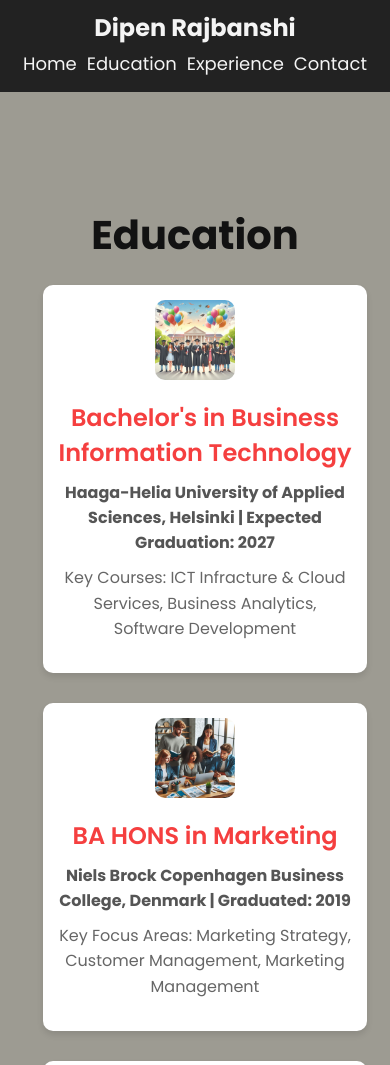
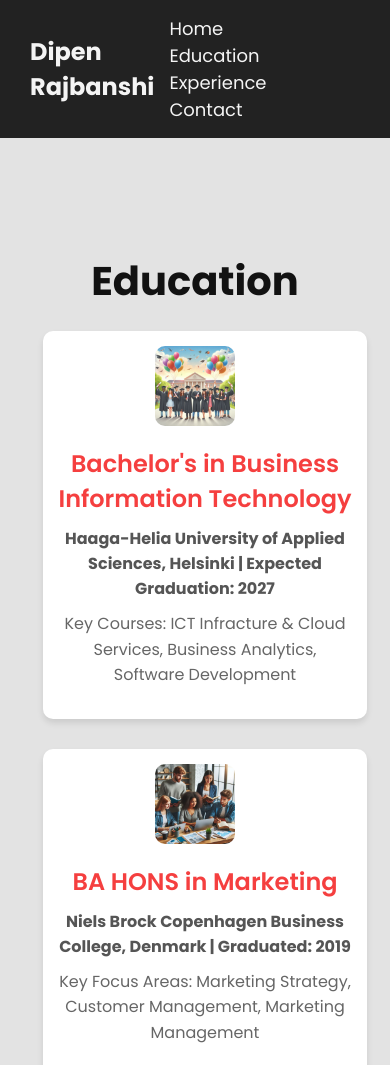
Before and after one commit to Dipen-Rajbanshi/my-digital-cv, a plain HTML site: page education.html in a window 390 px wide. Shown: the top 1065 px of the page. Drawn offline with Linux system fonts and the light colour scheme.

Commit message:
Color adjustment for accessibility

```diff
--- a/contact.css
+++ b/contact.css
@@ -46,7 +46,7 @@ nav a:hover {
 .contact {
     padding: 4rem 5%;
     text-align: center;
-    background-color: #9D9B92;
+    background-color: #E3E3E3;
 }
 
 .container {
--- a/education.css
+++ b/education.css
@@ -48,31 +48,11 @@ nav a:hover {
     color: #f53f3f;
 }
 
-/* Adding media queries for Mobile responsiveness for header and nav */
-@media (max-width: 768px) {
-    header {
-        flex-direction: column;
-        align-items: center;
-        padding: 10px;
-    }
-
-    nav {
-        display: flex;
-        flex-wrap: wrap;
-        justify-content: center;
-    }
-
-    nav a {
-        margin: 5px;
-    }
-}
-
-
 /*styling for the home section*/
 .education {
     text-align: center;
     padding: 5rem 3rem 2rem;
-    background: #9D9B92;
+    background: #E3E3E3;
     font-family: 'Poppins', sans-serif;
     margin-bottom: 10px;
 }
--- a/experience.css
+++ b/experience.css
@@ -50,7 +50,7 @@ nav a:hover {
 /* Experience Section Styling */
 .experience {
     padding: 2rem 5%;
-    background-color: #9D9B92;
+    background-color: #E3E3E3;
     display: flex;
     flex-direction: column;
     justify-content: center;
--- a/style.css
+++ b/style.css
@@ -4,9 +4,8 @@ body {
     margin: 0;
     padding: 0;
     background-color: white;
-    color: #6B6961;
+    color: #D6D6D6;
 }
-
 
 /* Header Styling */
 header {
@@ -59,7 +58,7 @@ nav a:hover {
     justify-content: center;
     align-items: center;
     gap: 8rem;
-    background-color:#7a786f;
+    background-color:#E3E3E3;
 }
 
 /* Home content styling */
```
